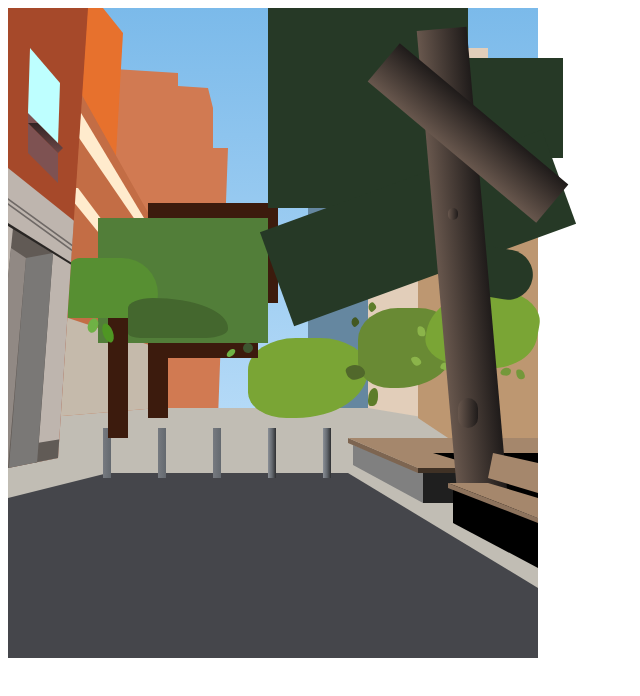
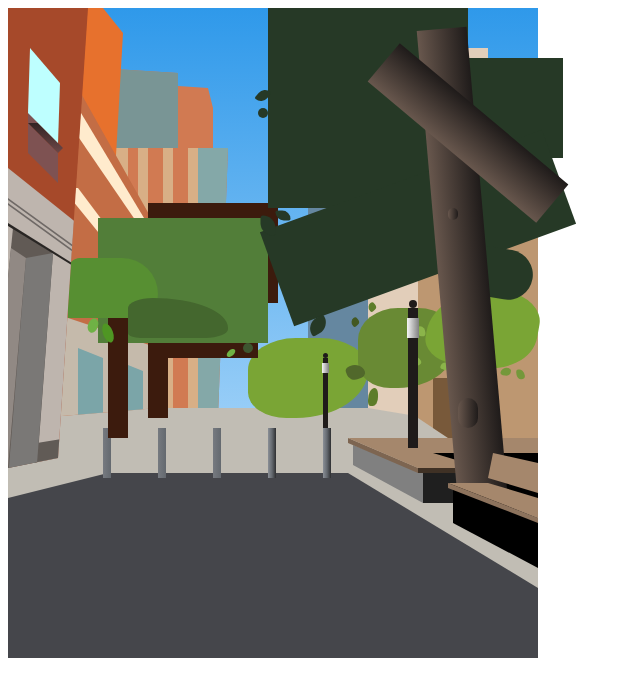
Before and after one commit to mkiyah-b/CSSStillLife, a plain HTML site: page newStillLife.html in a window 1280 px wide. Shown: the whole page, without its empty margins (0-640 px from the left). Drawn offline with Linux system fonts and the light colour scheme.

Commit message:
Final Touches

```diff
--- a/landscape.css
+++ b/landscape.css
@@ -6,7 +6,7 @@ html{
     position: absolute;
     width: 530px;
     height: 650px;
-    background: -webkit-linear-gradient(top, rgb(123, 186, 234),rgb(215, 237, 255));
+    background: -webkit-linear-gradient(top, rgb(47, 153, 234),rgb(215, 237, 255));
 }
 /*
 #horizon {
@@ -107,6 +107,52 @@ html{
     width: 130px;
     background-color: rgb(209, 122, 82);
     clip-path: polygon(80px 5px, 80px 18px, 110px 20px, 115px 40px, 115px 80px, 130px 80px, 120px 350px, 0 350px, 0 0)
+}
+#building3 i:nth-child(1) {
+    position: absolute;
+    width: 80px;
+    height: 80px;
+    background-color: rgb(121, 149, 149);
+}
+#building3 i:nth-child(2) {
+    position: absolute;
+    top: 80px;
+    left: 100px;
+    width: 30px;
+    height: 260px;
+    background-color: rgb(132, 168, 168);
+}
+#building3 i:nth-child(3) {
+    position: absolute;
+    top: 80px;
+    left: 10px;
+    width: 20px;
+    height: 260px;
+    background-color: rgb(216, 175, 134);
+}
+#building3 i:nth-child(4) {
+    position: absolute;
+    top: 80px;
+    left: 40px;
+    width: 10px;
+    height: 260px;
+    background-color: rgb(216, 175, 134);
+}
+#building3 i:nth-child(5) {
+    position: absolute;
+    top: 80px;
+    left: 65px;
+    width: 10px;
+    height: 260px;
+    background-color: rgb(216, 175, 134);
+}
+#building3 i:nth-child(6) {
+    position: absolute;
+    top: 80px;
+    left: 90px;
+    width: 10px;
+    height: 260px;
+    background-color: rgb(216, 175, 134);
 }
 
 #farBench {
@@ -223,6 +269,14 @@ html{
     width: 180px;
     background-color: rgb(189, 151, 113);
     clip-path: polygon(180px 0, 180px 400px, 60px 320px, 60px 100px, 110px 0);
+}
+#building7 i {
+    position: absolute;
+    top: 280px;
+    left: 75px;
+    height: 60px;
+    width: 50px;
+    background-color: rgb(120, 89, 58);
 }
 #building6 {
     position: absolute;
@@ -485,6 +539,24 @@ html{
     background-color: rgb(197, 186, 171);
     clip-path: polygon(0 0, 150px 50px, 150px 100px, 0 150px);
 }
+#building1 i:nth-child(4) {
+    position: absolute;
+    top: 260px;
+    left: 40px;
+    width: 25px;
+    height: 70px;
+    background-color: rgb(123, 165, 168);
+    clip-path: polygon(0 0, 50px 20px, 50px 70px, 0 70px);
+}
+#building1 i:nth-child(5) {
+    position: absolute;
+    top: 275px;
+    left: 85px;
+    width: 20px;
+    height: 70px;
+    background-color: rgb(123, 165, 168);
+    clip-path: polygon(0 0, 50px 20px, 50px 70px, 0 70px);
+}
 
 #tree i:nth-child(2){
     position: absolute;
@@ -572,6 +644,56 @@ html{
     border-radius: 50px;
     rotate: 10deg;
 }
+#treeLeaves i:nth-child(6) {
+    position: absolute;
+    top: 310px;
+    left: 300px;
+    width: 20px;
+    height: 15px;
+    background-color: rgb(38, 57, 38);
+    border-radius: 50px 10px;
+    rotate: -30deg;
+}
+#treeLeaves i:nth-child(7) {
+    position: absolute;
+    top: 210px;
+    left: 250px;
+    width: 20px;
+    height: 15px;
+    background-color: rgb(38, 57, 38);
+    border-radius: 50px 10px;
+    rotate: -90deg;
+}
+#treeLeaves i:nth-child(8) {
+    position: absolute;
+    top: 200px;
+    left: 270px;
+    width: 10px;
+    height: 15px;
+    background-color: rgb(38, 57, 38);
+    border-radius: 50px 10px;
+    rotate: -90deg;
+}
+#treeLeaves i:nth-child(9) {
+    position: absolute;
+    top: 100px;
+    left: 250px;
+    width: 10px;
+    height: 10px;
+    background-color: rgb(38, 57, 38);
+    border-radius: 50px 50px;
+}
+#treeLeaves i:nth-child(10) {
+    position: absolute;
+    top: 80px;
+    left: 250px;
+    width: 10px;
+    height: 15px;
+    background-color: rgb(38, 57, 38);
+    border-radius: 50px 10px;
+    rotate: 40deg;
+}
+
 
 #tree1 {
     position: absolute;
@@ -690,3 +812,54 @@ html{
     border-radius: 200% 100% 150% 80%;
     rotate: 70deg;
 }
+#lightPost1 {
+    position: absolute;
+    top: 300px;
+    left: 400px;
+    width: 10px;
+    height: 140px;
+    background-color: #1f1b1a;
+}
+#lightPost1 i:nth-child(1) {
+    position: absolute;
+    top: -8px;
+    left: 1.15px;
+    width: 8px;
+    height: 8px;
+    background-color: #1f1b1a;
+    border-radius: 100%;;
+}
+#lightPost1 i:nth-child(2) {
+    position: absolute;
+    top: 10px;
+    left: -1px;
+    width: 12px;
+    height: 20px;
+    background: -webkit-linear-gradient(left, whitesmoke, gray);
+}
+
+#lightPost2 {
+    position: absolute;
+    top: 350px;
+    left: 315px;
+    width: 5px;
+    height: 70px;
+    background-color: #1f1b1a;
+}
+#lightPost2 i:nth-child(1) {
+    position: absolute;
+    top: -5px;
+    left: 0px;
+    width: 5px;
+    height: 5px;
+    background-color: #1f1b1a;
+    border-radius: 100%;;
+}
+#lightPost2 i:nth-child(2) {
+    position: absolute;
+    top: 5px;
+    left: -1px;
+    width: 7px;
+    height: 10px;
+    background: -webkit-linear-gradient(left, whitesmoke, gray);
+}
--- a/newStillLife.html
+++ b/newStillLife.html
@@ -18,9 +18,18 @@
                         <i></i>
                     </div>
                 </div>
-                <div id="building3"></div>
+                <div id="building3">
+                    <i></i>
+                    <i></i>
+                    <i></i>
+                    <i></i>
+                    <i></i>
+                    <i></i>
+                </div>
                 <div id="building4"></div>
                 <div id="building1">
+                    <i></i>
+                    <i></i>
                     <i></i>
                     <i></i>
                     <i></i>
@@ -56,7 +65,9 @@
                     <i></i>
                 </div>
                 <div id="building6"></div>
-                <div id="building7"></div>
+                <div id="building7">
+                    <i></i>
+                </div>
                 <div id="tree2">
                     <i></i>
                     <i></i>
@@ -84,6 +95,12 @@
                     <i></i>
                     <i></i>
                     <i></i>
+                    <i></i>
+                    <i></i>
+                    <i></i>
+                    <i></i>
+                    <i></i>
+                    <i></i>
                 </div>
                 <div id="tree">
                     <i></i>
@@ -102,6 +119,10 @@
                     <i></i>
                     <i></i>
                 </div>
+                <div id="lightPost2">
+                    <i></i>
+                    <i></i>
+                </div>
             </div>
         </div>
     </body>
```
